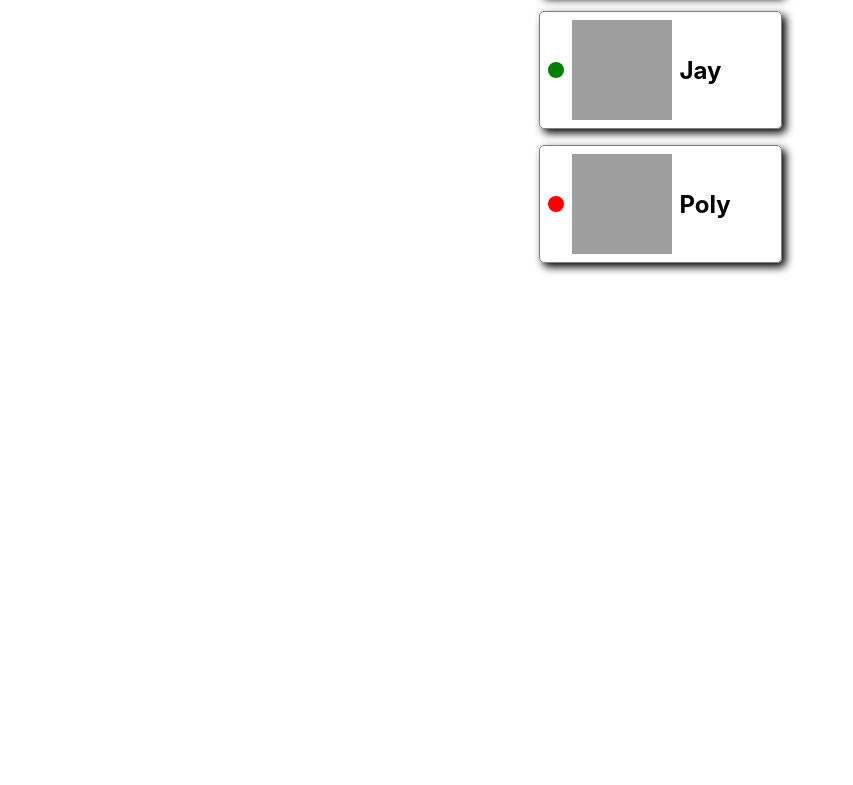
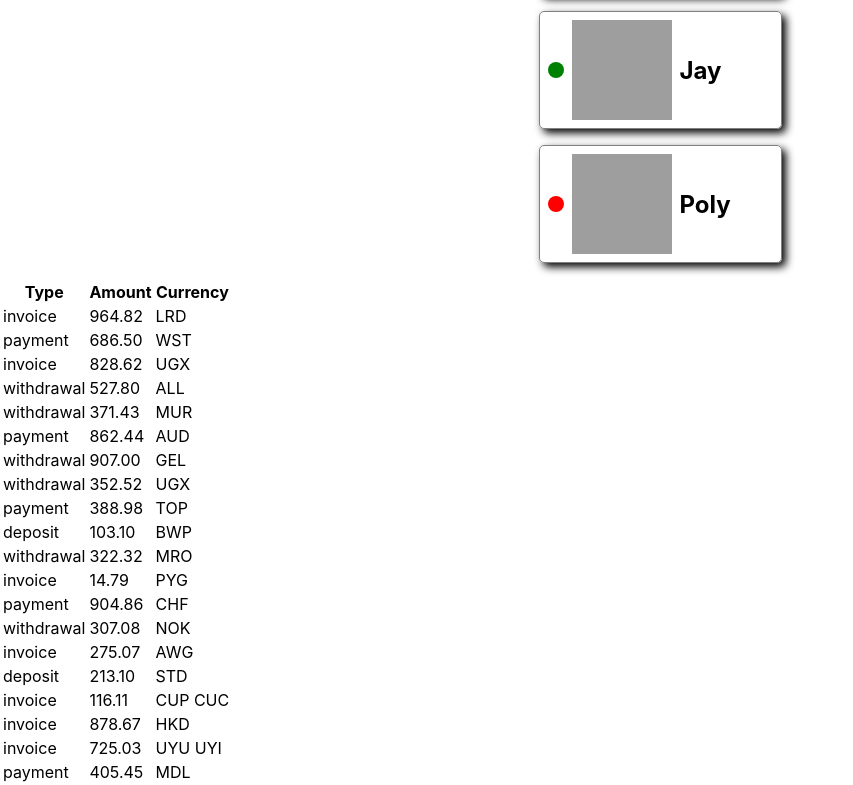
Before and after one commit to 2022KirillMaximov/goit-react-hw-01-components, a React (Create React App) app: page / in a window 1280 px wide. Shown: the part 1280-2065 px from the top of the page, without its empty margins (0-853 px from the left). Before the commit the page ends 1559 px from the top, so only its background shows below. Built offline with nearby package versions, Linux system fonts and the light colour scheme; grey boxes are pictures that could not be loaded.

Commit message:
add TransactionHistory markup

```diff
--- a/src/components/App.jsx
+++ b/src/components/App.jsx
@@ -1,11 +1,16 @@
 import user from '../dataFile/user.json'
 import data from '../dataFile/data.json';
 import friends from '../dataFile/friends.json'
+import transactions from '../dataFile/transactions.json';
 
 
 import { Profile } from './Profile/Profile';
 import { Statistics } from './Statistics/Statistics'
 import { FriendsList } from './FriendList/FriendList';
+import { TransactionHistory } from './TransactionHistory/TransactionHistory';
+
+
+
 const {
   username,
   tag,
@@ -13,7 +18,6 @@
   avatar,
   stats: { followers, views, likes },
 } = user;
-
 
 
 
@@ -35,6 +39,7 @@
     />
       <Statistics title="Upload stats" data={data} />
       <FriendsList friends={friends} />
+      <TransactionHistory transactions={transactions}  />
 </div>
   );
 };
--- /dev/null
+++ b/src/components/TransactionHistory/TransactionHistory.jsx
@@ -0,0 +1,40 @@
+import PropTypes from 'prop-types';
+
+
+export const TransactionHistory = ({ transactions }) => {
+
+    return(<table >
+  <thead>
+    <tr>
+      <th>Type</th>
+      <th>Amount</th>
+      <th>Currency</th>
+    </tr>
+  </thead>
+
+  <tbody>
+   {transactions.map(({ id, type, amount, currency }) => {
+          return (
+            <tr key={id}>
+              <td>{type}</td>
+              <td>{amount}</td>
+              <td>{currency}</td>
+            </tr>
+          );
+        })}
+  </tbody>
+</table>)
+
+
+}
+
+TransactionHistory.propTypes = {
+  transactions: PropTypes.arrayOf(
+    PropTypes.shape({
+      id: PropTypes.string.isRequired,
+      type: PropTypes.string.isRequired,
+      amount: PropTypes.string.isRequired,
+      currency: PropTypes.string.isRequired,
+    }).isRequired
+  ).isRequired,
+};
--- /dev/null
+++ b/src/dataFile/transactions.json
@@ -0,0 +1,122 @@
+[
+  {
+    "id": "1e0700a2-5183-4291-85cc-2065a036a683",
+    "type": "invoice",
+    "amount": "964.82",
+    "currency": "LRD"
+  },
+  {
+    "id": "a30f821b-4d25-4ff0-abdd-e340b3f0dd2b",
+    "type": "payment",
+    "amount": "686.50",
+    "currency": "WST"
+  },
+  {
+    "id": "44dca67a-8e5a-4798-bf8e-b15efd4e1abd",
+    "type": "invoice",
+    "amount": "828.62",
+    "currency": "UGX"
+  },
+  {
+    "id": "ea8ed3dc-2b68-4a53-905a-53ecb0adef33",
+    "type": "withdrawal",
+    "amount": "527.80",
+    "currency": "ALL"
+  },
+  {
+    "id": "ea76146a-0b00-4b80-bc02-a8c822176712",
+    "type": "withdrawal",
+    "amount": "371.43",
+    "currency": "MUR"
+  },
+  {
+    "id": "63ca02f9-d637-46b5-9237-f3b24425e029",
+    "type": "payment",
+    "amount": "862.44",
+    "currency": "AUD"
+  },
+  {
+    "id": "ed0263e8-59a5-4bf1-87e0-2bb88e53dc34",
+    "type": "withdrawal",
+    "amount": "907.00",
+    "currency": "GEL"
+  },
+  {
+    "id": "6013bad0-750c-4691-8bc2-d8f2b43969c4",
+    "type": "withdrawal",
+    "amount": "352.52",
+    "currency": "UGX"
+  },
+  {
+    "id": "252c7be4-8b06-4fa7-8d42-61fb835b70d5",
+    "type": "payment",
+    "amount": "388.98",
+    "currency": "TOP"
+  },
+  {
+    "id": "4eaab41b-b967-40ac-82ed-85fc66f646f1",
+    "type": "deposit",
+    "amount": "103.10",
+    "currency": "BWP"
+  },
+  {
+    "id": "9648a350-8469-42d5-8bf3-18090de5fe67",
+    "type": "withdrawal",
+    "amount": "322.32",
+    "currency": "MRO"
+  },
+  {
+    "id": "9c5c25fb-1a95-4b2f-8d1f-4c4426d677cc",
+    "type": "invoice",
+    "amount": "14.79",
+    "currency": "PYG"
+  },
+  {
+    "id": "43ef232c-80e9-4d6f-b48a-b22405620de3",
+    "type": "payment",
+    "amount": "904.86",
+    "currency": "CHF"
+  },
+  {
+    "id": "5161682e-e620-4019-ab0a-24ceb10fbd20",
+    "type": "withdrawal",
+    "amount": "307.08",
+    "currency": "NOK"
+  },
+  {
+    "id": "7b119d71-42e6-4c42-a141-6818b07bb9ff",
+    "type": "invoice",
+    "amount": "275.07",
+    "currency": "AWG"
+  },
+  {
+    "id": "a4f65722-65c4-4c28-b1f4-b8ed988bb205",
+    "type": "deposit",
+    "amount": "213.10",
+    "currency": "STD"
+  },
+  {
+    "id": "c6e5784b-0ca3-48d6-86e5-b5128af5a523",
+    "type": "invoice",
+    "amount": "116.11",
+    "currency": "CUP CUC"
+  },
+  {
+    "id": "c9ebed6a-3a02-4b49-ac0d-0534b51f2bfd",
+    "type": "invoice",
+    "amount": "878.67",
+    "currency": "HKD"
+  },
+  {
+    "id": "a4a98b0e-b22c-438b-9f83-de2df52110c8",
+    "type": "invoice",
+    "amount": "725.03",
+    "currency": "UYU UYI"
+  },
+  {
+    "id": "b39bfa7a-0166-4c47-94d6-87d20590f746",
+    "type": "payment",
+    "amount": "405.45",
+    "currency": "MDL"
+  }
+]
```
